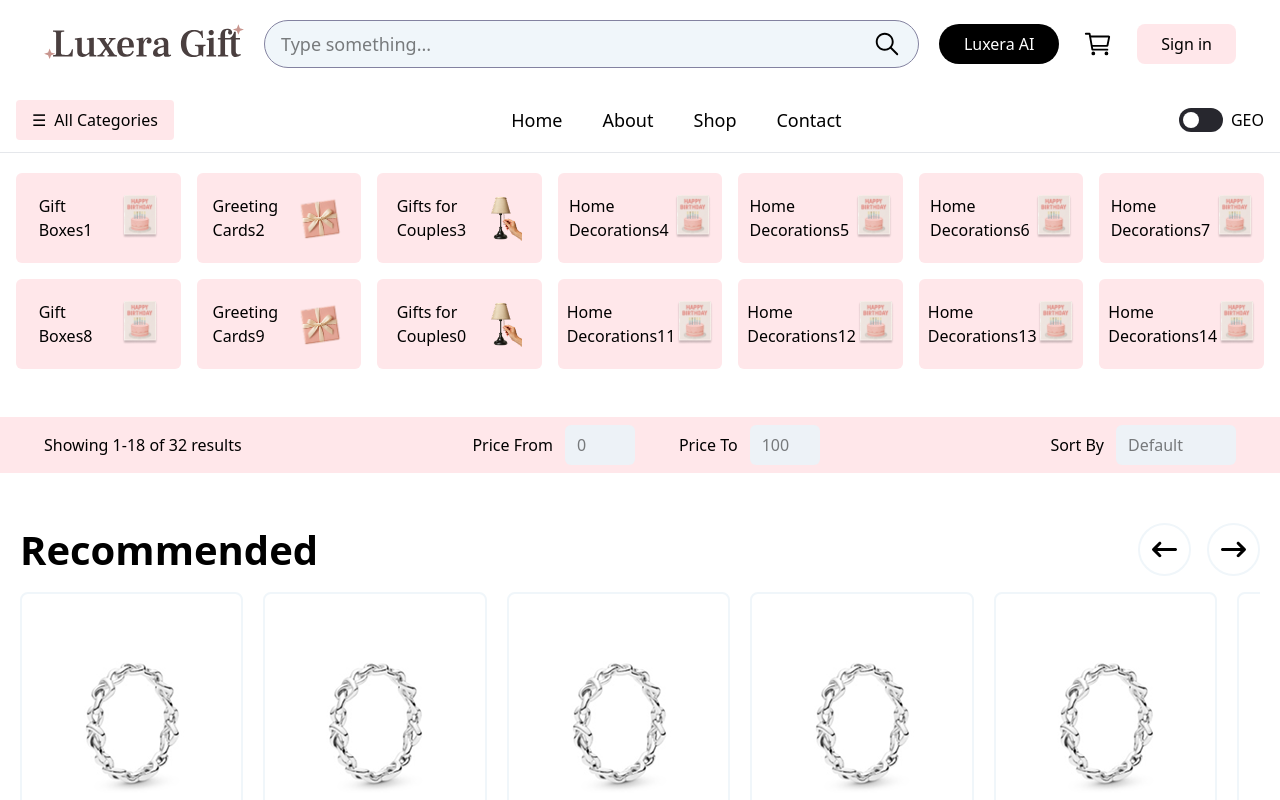
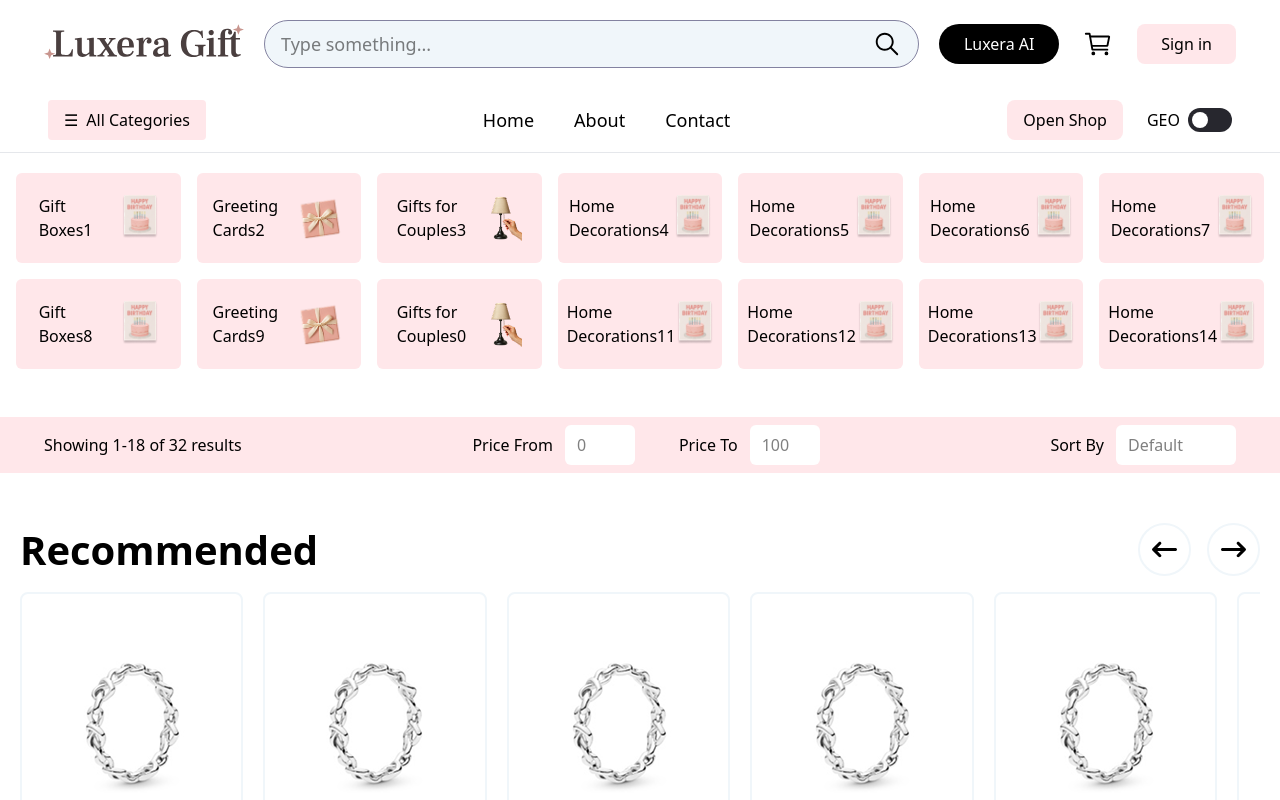
Before and after one commit to GeoLine02/luxera, a Next.js app: page /en/products in a window 1280 px wide. Shown: the top 800 px of the page. Built offline with nearby package versions, Linux system fonts and the light colour scheme; a web font is replaced by a local one.

Commit message:
style: shop register and products filter

```diff
--- a/app/[locale]/(home)/components/categories/CategoriesModal.tsx
+++ b/app/[locale]/(home)/components/categories/CategoriesModal.tsx
@@ -10,7 +10,6 @@ import {
 } from "@/app/store/features/categoriesSlice";
 import { useState } from "react";
 import { CategoryType, SubCategoryType } from "@/app/types/categories";
-import DesktopCategoriesModal from "./DesktopCategoriesModal";
 import MobileCategoriesModal from "./MobileCategoriesModal";
 import classNames from "classnames";
 
@@ -43,22 +42,6 @@ const CategoriesModal = () => {
   );
 
   return (
-    <>
-      {isCategoriesModalOpen ? (
-        <>
-          <div className="hidden xs:block">
-            <DesktopCategoriesModal
-              categories={categories}
-              handleChooseCatogery={handleChooseCatogery}
-              handleChooseSubCategory={handleChooseSubCategory}
-              handleCloseModal={handleCloseModal}
-              selectedCategory={selectedCategory}
-              selectedSubCategory={selectedSubCategory}
-            />
-          </div>
-        </>
-      ) : null}
-
     <div className={`xs:hidden ${mobileCategoriesStyles}`}>
       <MobileCategoriesModal
         categories={categories}
@@ -69,7 +52,6 @@ const CategoriesModal = () => {
         selectedSubCategory={selectedSubCategory}
       />
     </div>
-    </>
   );
 };
 
--- a/app/[locale]/(shopOwner)/shop/register/components/RegisterForm.tsx
+++ b/app/[locale]/(shopOwner)/shop/register/components/RegisterForm.tsx
@@ -3,12 +3,12 @@ import Input from "@/app/ui/Input";
 
 const RegisterForm = () => {
   return (
-    <form className="max-w-[424px] space-y-4">
+    <form className="max-w-[424px] space-y-4 flex flex-col">
       <div className="space-y-2">
         <h1 className="text-3xl font-medium">Open Your Online Store</h1>
         <span className="text-xl">It&apos;s free and easy</span>
       </div>
-
+      <div className="flex flex-col gap-4">
         <div className="flex flex-col gap-1">
           <label className="text-sm text-medium-gray" htmlFor="fullName">
             Full Name
@@ -70,6 +70,7 @@ const RegisterForm = () => {
           titleColor="white"
           className="py-2 px-4 font-medium"
         />
+      </div>
     </form>
   );
 };
--- a/app/[locale]/(shopOwner)/shop/register/page.tsx
+++ b/app/[locale]/(shopOwner)/shop/register/page.tsx
@@ -7,7 +7,7 @@ const ShopRegister = () => {
       <div className="hidden bg-light-pink h-screen justify-center items-center w-1/2 md:flex">
         <Image src={CreateShopImage} alt="" />
       </div>
-      <div className="flex h-screen justify-center px-4 items-center md:w-1/2">
+      <div className="flex h-screen md:justify-center p-4 md:items-center md:w-1/2">
         <RegisterForm />
       </div>
     </div>
--- a/app/[locale]/products/components/productFilter/ProductFilter.tsx
+++ b/app/[locale]/products/components/productFilter/ProductFilter.tsx
@@ -28,13 +28,13 @@ const ProductFilter = () => {
         </Dropdown>
       </div>
 
-      <div className="bg-light-pink w-full px-11 py-2 hidden items-center justify-between md:flex container">
+      <div className="bg-light-pink w-full px-11 py-2 hidden items-center justify-between md:flex">
         <h1>Showing 1-18 of 32 results</h1>
         <div className="flex items-center gap-11">
           <div className="flex items-center gap-3">
             <label htmlFor="priceFrom">Price From</label>
             <Input
-              bgColor="lightGray"
+              bgColor="white"
               name="priceFrom"
               type="text"
               placeholder="0"
@@ -44,7 +44,7 @@ const ProductFilter = () => {
           <div className="flex items-center gap-3">
             <label htmlFor="priceTo">Price To</label>
             <Input
-              bgColor="lightGray"
+              bgColor="white"
               name="priceTo"
               type="text"
               placeholder="100"
@@ -55,7 +55,7 @@ const ProductFilter = () => {
         <div className="flex items-center gap-3">
           <label htmlFor="sortBy">Sort By</label>
           <Input
-            bgColor="lightGray"
+            bgColor="white"
             name="sortBy"
             type="text"
             placeholder="Default"
--- a/app/shared/header/Header.tsx
+++ b/app/shared/header/Header.tsx
@@ -7,12 +7,21 @@ import { IoCartOutline } from "react-icons/io5";
 
 import Button from "../../ui/Button";
 import { FaBars } from "react-icons/fa6";
-import { useDispatch } from "react-redux";
-import { AppDispatch } from "../../store/store";
+import { useDispatch, useSelector } from "react-redux";
+import { AppDispatch, RootState } from "../../store/store";
 import { openMenu } from "../../store/features/sideMenuSlice";
 import SearchContainer from "../search/SearchContainer";
 import Navigation from "./Navigation";
 import Link from "next/link";
+import DesktopCategoriesModal from "@/app/[locale]/(home)/components/categories/DesktopCategoriesModal";
+import {
+  chooseSelectedCategory,
+  chooseSelectedSubCategory,
+  closeCategoriesModal,
+} from "@/app/store/features/categoriesSlice";
+import { allCategoriesData } from "@/data/categories";
+import { CategoryType, SubCategoryType } from "@/app/types/categories";
+import { useState } from "react";
 
 const Header = () => {
   const pathName = usePathname();
@@ -23,6 +32,23 @@ const Header = () => {
   const handleOpenMenu = () => {
     dispatch(openMenu());
   };
+
+  const handleCloseModal = () => {
+    dispatch(closeCategoriesModal());
+  };
+
+  const [categories] = useState(allCategoriesData);
+
+  const handleChooseCatogery = (category: CategoryType) => {
+    dispatch(chooseSelectedCategory(category));
+  };
+
+  const handleChooseSubCategory = (subCategory: SubCategoryType) => {
+    dispatch(chooseSelectedSubCategory(subCategory.label));
+  };
+
+  const { selectedCategory, selectedSubCategory, isCategoriesModalOpen } =
+    useSelector((state: RootState) => state.categoriesReducer);
 
   if (
     pathName.includes("/signup") ||
@@ -76,6 +102,16 @@ const Header = () => {
       </header>
 
       <Navigation />
+      {isCategoriesModalOpen && (
+        <DesktopCategoriesModal
+          handleChooseCatogery={handleChooseCatogery}
+          categories={categories}
+          handleChooseSubCategory={handleChooseSubCategory}
+          selectedSubCategory={selectedSubCategory}
+          handleCloseModal={handleCloseModal}
+          selectedCategory={selectedCategory}
+        />
+      )}
     </>
   );
 };
--- a/app/shared/header/Navigation.tsx
+++ b/app/shared/header/Navigation.tsx
@@ -9,6 +9,7 @@ import { useDispatch, useSelector } from "react-redux";
 import { AppDispatch, RootState } from "@/app/store/store";
 import { openCategoiresModal } from "@/app/store/features/categoriesSlice";
 import { Link, usePathname } from "@/i18n/navigation";
+import Button from "@/app/ui/Button";
 
 const Navigation = () => {
   const locale = useLocale();
@@ -32,8 +33,7 @@ const Navigation = () => {
     setCurrentLang(`${currentLang === "ka" ? "en" : "ka"}`);
   };
   return (
-    <nav className="w-full items-center justify-between px-4 py-3 border-b border-gray-200 hidden md:flex">
-      {/* LEFT SECTION */}
+    <nav className="w-full items-center justify-between px-12 py-3 border-b border-gray-200 hidden md:flex">
       <div>
         <>
           <button
@@ -51,24 +51,35 @@ const Navigation = () => {
         </>
       </div>
 
-      {/* CENTER SECTION */}
       <ul className="flex items-center gap-10 text-lg font-medium">
         <Link href={`/`}>Home</Link>
         <Link href={`/about`}>About</Link>
-        <Link href={`/shop`}>Shop</Link>
+        {/* <Link href={`/shop`}>Shop</Link> */}
         <Link href={`/contact`}>Contact</Link>
       </ul>
 
-      {/* RIGHT SECTION */}
-
+      <div className="flex items-center gap-6">
+        <Link href={"/shop/register"}>
+          <Button
+            rounded="lg"
+            title="Open Shop"
+            type="button"
+            bgColor="lightPink"
+            className="py-2 px-4 font-medium"
+            titleColor="black"
+          />
+        </Link>
         <Link
           href={pathName}
           locale={`${currentLang === "en" ? "ka" : "en"}`}
           className="flex items-center gap-2"
         >
+          <span className="font-medium">
+            {currentLang === "en" ? "GEO" : "ENG"}
+          </span>
           <Toggle onClick={onToggleLang} />
-        <span>{currentLang === "en" ? "GEO" : "ENG"}</span>
         </Link>
+      </div>
     </nav>
   );
 };
--- a/app/ui/Modal.tsx
+++ b/app/ui/Modal.tsx
@@ -8,9 +8,9 @@ interface ModalProps {
 const Modal = ({ children, className }: ModalProps) => {
   return (
     <div
-      className={`${className} flex items-center fixed left-0 top-0 justify-center h-screen w-screen z-50 bg-black/70`}
+      className={`${className} flex items-center fixed left-0 top-0 justify-center h-screen w-screen z-[999999] bg-black/70`}
     >
-      <div>{children}</div>
+      {children}
     </div>
   );
 };
```
Lines whose indentation alone changed are shown as unchanged.
